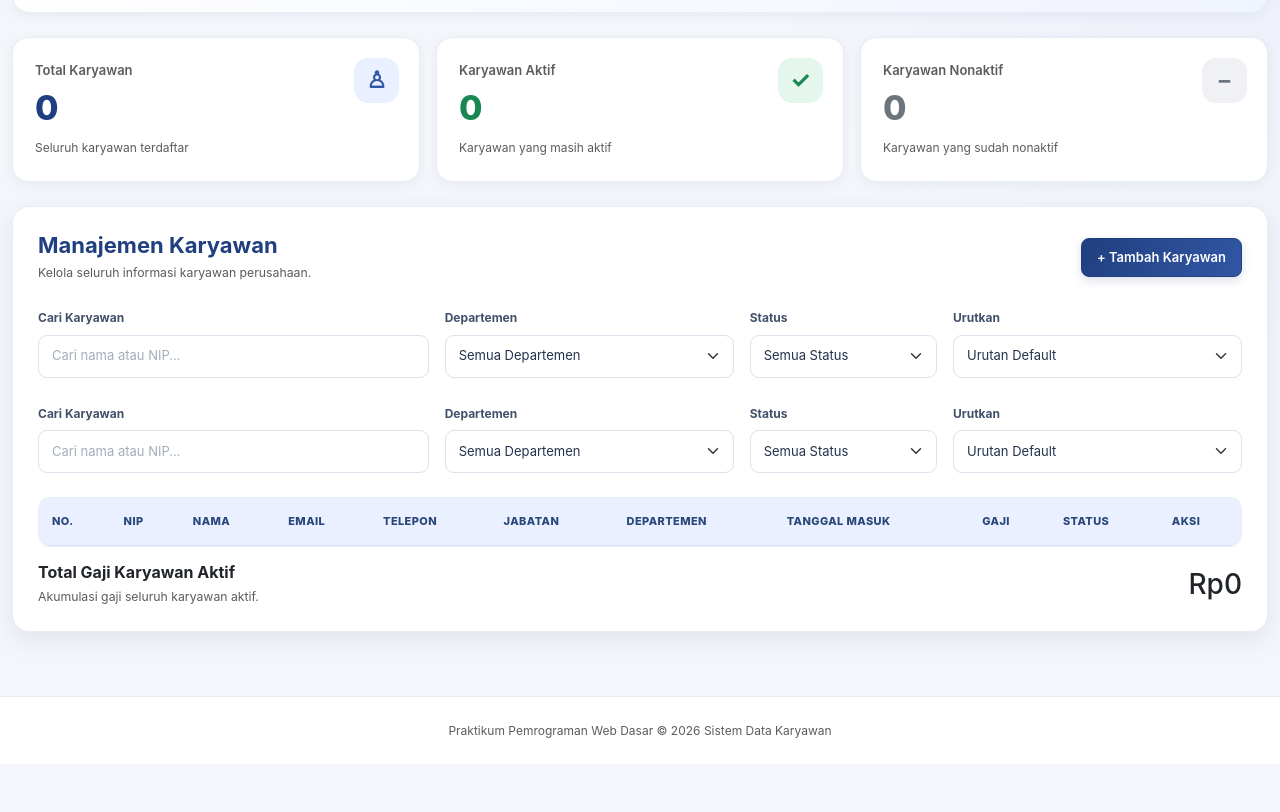
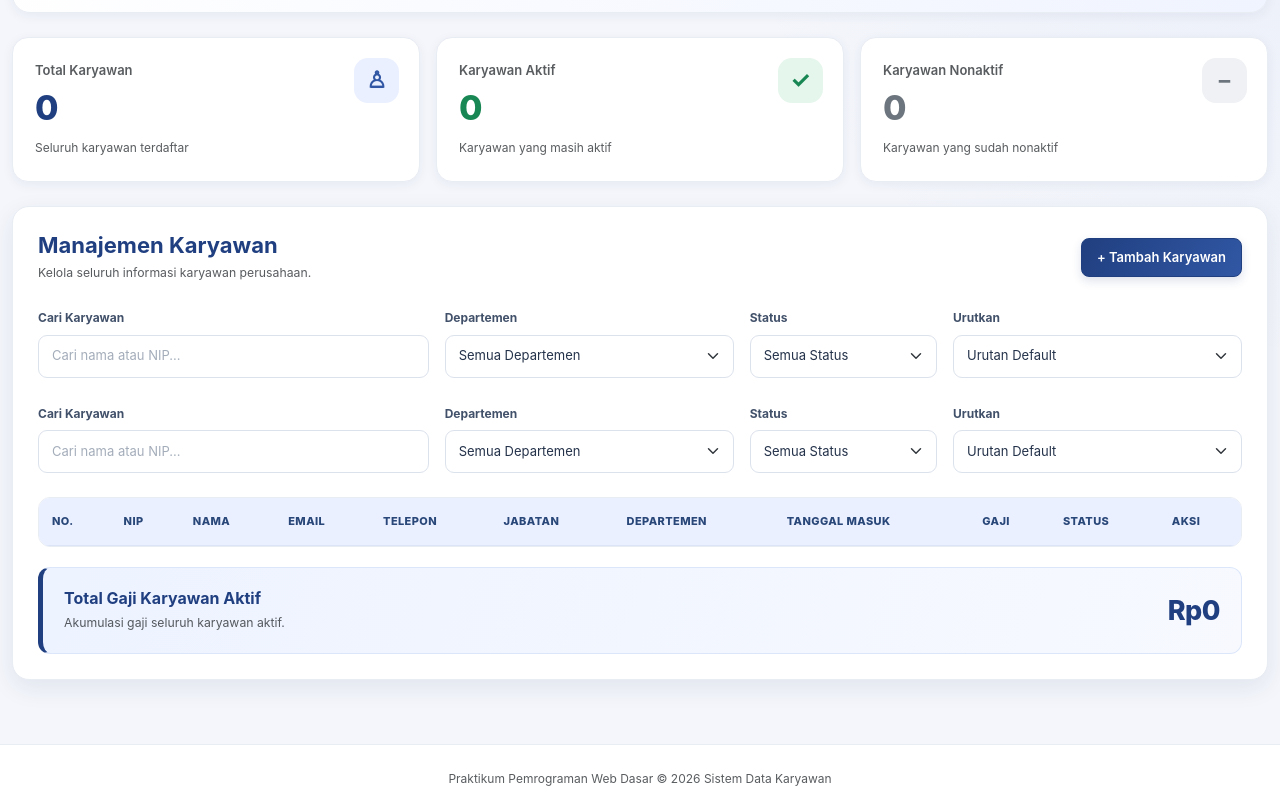
Before and after one commit to h1101251009/sistem-data-karyawan, a plain HTML site: page index.html in a window 1280 px wide. Shown: the part 205-1017 px from the top of the page. Before the commit the page ends 969 px from the top, so only its background shows below. Drawn offline with nearby package versions, Linux system fonts and the light colour scheme.

Commit message:
feat: kotak total gaji karyawan aktif

```diff
--- a/css/style.css
+++ b/css/style.css
@@ -346,6 +346,31 @@ section[aria-labelledby="employeeTitle"] .card-body {
   font-size: 11px;
 }
 
+/* 12. Ringkasan gaji */
+.salary-summary {
+  margin-top: 20px !important;
+  padding: 21px;
+  background: linear-gradient(110deg, #edf3ff, #f7f9ff);
+  border: 1px solid #dce6fa;
+  border-left: 5px solid var(--primary-color);
+  border-radius: 12px;
+}
+
+.salary-summary h3 {
+  color: var(--primary-color);
+}
+
+.salary-summary p {
+  color: var(--muted-color);
+}
+
+.salary-number {
+  color: var(--primary-color);
+  font-size: 27px;
+  font-weight: 800;
+  letter-spacing: -0.5px;
+}
+
 /* 13. Modal */
 .modal-content {
   overflow: hidden;
```
Also changed, not shown: index.html (line endings or trailing spaces).
